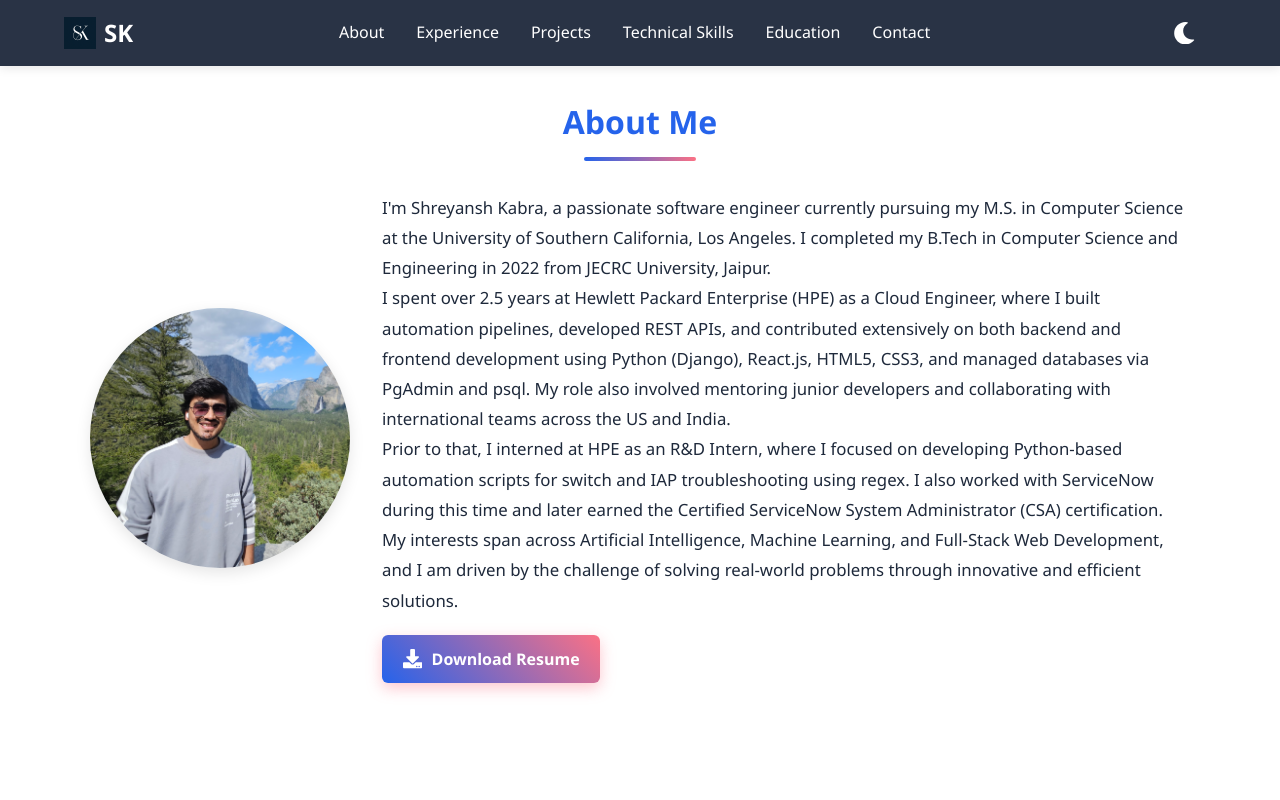
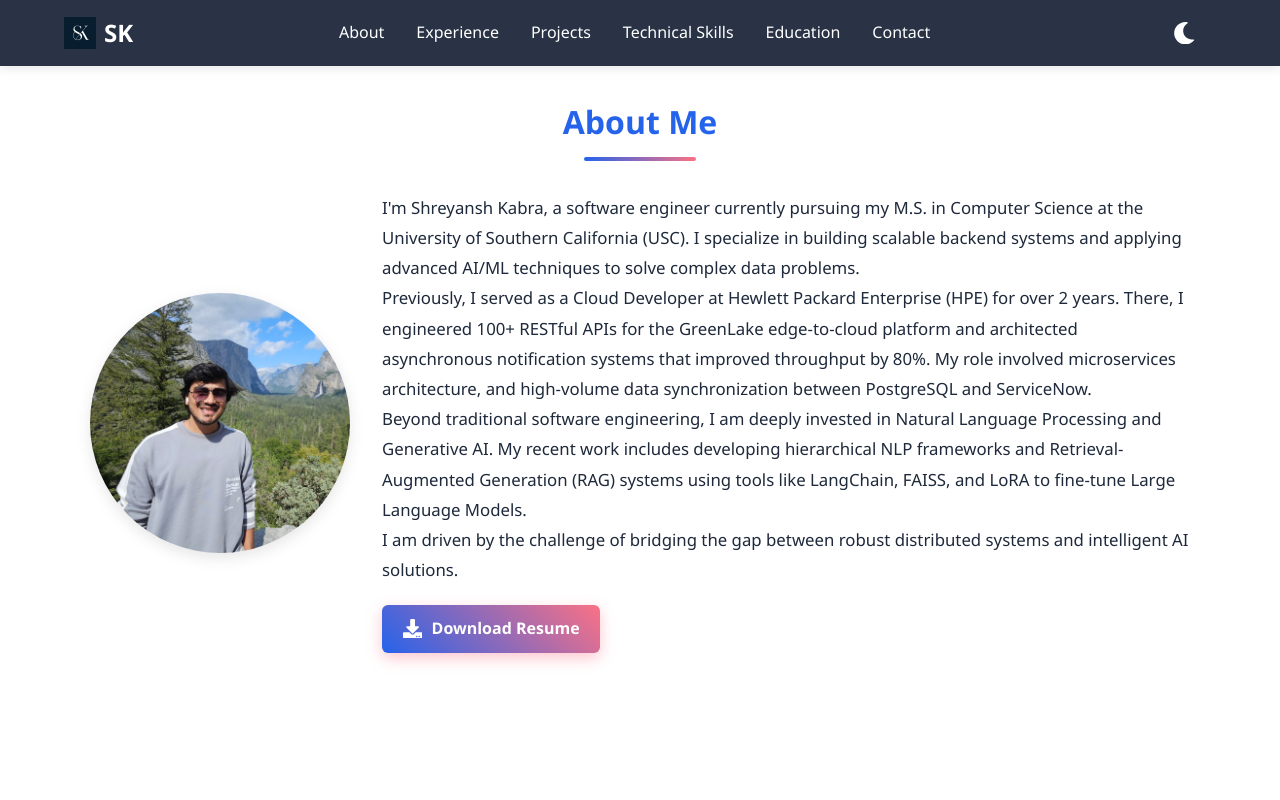
Before and after one commit to kabrashrey/shreyansh_kabra, a React (Vite) app in the folder shreyansh_kabra/: page / in a window 1280 px wide. Shown: the top 800 px of the page. Built offline with nearby package versions, Linux system fonts and the light colour scheme.

Commit message:
Updating technical skills, experiences, resume

```diff
--- a/shreyansh_kabra/src/components/about/about.tsx
+++ b/shreyansh_kabra/src/components/about/about.tsx
@@ -11,35 +11,33 @@ const About = () => {
         <img src={profileImg} alt="Shreyansh Kabra" className="about-image" />
         <div className="about-text">
           <p>
-            I'm Shreyansh Kabra, a passionate software engineer currently
-            pursuing my M.S. in Computer Science at the University of Southern
-            California, Los Angeles. I completed my B.Tech in Computer Science
-            and Engineering in 2022 from JECRC University, Jaipur.
+            I'm Shreyansh Kabra, a software engineer currently pursuing my M.S.
+            in Computer Science at the University of Southern California (USC).
+            I specialize in building scalable backend systems and applying
+            advanced AI/ML techniques to solve complex data problems.
           </p>
 
           <p>
-            I spent over 2.5 years at Hewlett Packard Enterprise (HPE) as a
-            Cloud Engineer, where I built automation pipelines, developed REST
-            APIs, and contributed extensively on both backend and frontend
-            development using Python (Django), React.js, HTML5, CSS3, and
-            managed databases via PgAdmin and psql. My role also involved
-            mentoring junior developers and collaborating with international
-            teams across the US and India.
+            Previously, I served as a Cloud Developer at Hewlett Packard
+            Enterprise (HPE) for over 2 years. There, I engineered 100+ RESTful
+            APIs for the GreenLake edge-to-cloud platform and architected
+            asynchronous notification systems that improved throughput by 80%.
+            My role involved microservices
+            architecture, and high-volume data synchronization between
+            PostgreSQL and ServiceNow.
           </p>
 
           <p>
-            Prior to that, I interned at HPE as an R&D Intern, where I focused
-            on developing Python-based automation scripts for switch and IAP
-            troubleshooting using regex. I also worked with ServiceNow during
-            this time and later earned the Certified ServiceNow System
-            Administrator (CSA) certification.
+            Beyond traditional software engineering, I am deeply invested in
+            Natural Language Processing and Generative AI. My recent work
+            includes developing hierarchical NLP frameworks and
+            Retrieval-Augmented Generation (RAG) systems using tools like
+            LangChain, FAISS, and LoRA to fine-tune Large Language Models.
           </p>
 
           <p>
-            My interests span across Artificial Intelligence, Machine Learning,
-            and Full-Stack Web Development, and I am driven by the challenge of
-            solving real-world problems through innovative and efficient
-            solutions.
+            I am driven by the challenge of bridging the gap between robust
+            distributed systems and intelligent AI solutions.
           </p>
           <a
             href={resume}
--- a/shreyansh_kabra/src/components/experiences/experiences.tsx
+++ b/shreyansh_kabra/src/components/experiences/experiences.tsx
@@ -9,7 +9,8 @@ const experiences = [
     logo: hpeLogo,
     website: "https://www.hpe.com/",
     description:
-      "At HPE, I worked as a Cloud Developer, building APIs using Python, Django, and DRF for invoice management and contracts onboarding portals that integrated PostgreSQL and ServiceNow. I automated data workflows with Apache Airflow, built end-to-end API and UI components for a web-based notification system that improved communication efficiency by 80%, and contributed to the HPE GreenLake NaaS platform with cross-module REST API integrations. I also developed dynamic ITSM forms, reducing submission errors by over 50%, led mentoring sessions for junior developers, and collaborated with over 10 international cross-functional teams to ensure timely project delivery.",
+      "Engineered over 100 RESTful APIs using Python, Django, and DRF for the GreenLake edge-to-cloud platform, facilitating high-volume data synchronization between PostgreSQL and ServiceNow. Architected an asynchronous email notification system that improved throughput by 80% and reduced request latency. Additionally, optimized cross-module integrations for the Service Insights Portal and reduced submission errors by 50% through enhanced validation logic.",
+    // "At HPE, I worked as a Cloud Developer, building APIs using Python, Django, and DRF for invoice management and contracts onboarding portals that integrated PostgreSQL and ServiceNow. I automated data workflows with Apache Airflow, built end-to-end API and UI components for a web-based notification system that improved communication efficiency by 80%, and contributed to the HPE GreenLake NaaS platform with cross-module REST API integrations. I also developed dynamic ITSM forms, reducing submission errors by over 50%, led mentoring sessions for junior developers, and collaborated with over 10 international cross-functional teams to ensure timely project delivery.",
   },
   {
     company: "Hewlett Packard Enterprise",
@@ -18,7 +19,8 @@ const experiences = [
     logo: hpeLogo,
     website: "https://www.hpe.com/",
     description:
-      "During my internship at HPE in the NaaS team, I developed a Python package with async capabilities to automate switch and IAP configuration, eliminating 90% of manual setup time. I enhanced the troubleshooting workflow by reducing manual effort by 70% and improved execution speed through asynchronous patterns. I also created REST APIs to integrate ServiceNow with internal tooling, improving data exchange and operational efficiency by over 50%.",
+      "Developed an asynchronous Python package to automate network device calibration, eliminating over 90% of manual work and boosting system reliability at scale. Streamlined troubleshooting report generation and execution workflows, which reduced task completion time by 50% and overall manual effort by 70%.",
+    // "During my internship at HPE in the NaaS team, I developed a Python package with async capabilities to automate switch and IAP configuration, eliminating 90% of manual setup time. I enhanced the troubleshooting workflow by reducing manual effort by 70% and improved execution speed through asynchronous patterns. I also created REST APIs to integrate ServiceNow with internal tooling, improving data exchange and operational efficiency by over 50%.",
   },
 ];
 
--- a/shreyansh_kabra/src/components/technical/technical.tsx
+++ b/shreyansh_kabra/src/components/technical/technical.tsx
@@ -4,7 +4,7 @@ import "./technical.scss";
 import {
   SiReact,
   SiPython,
-  SiDocker,
+  SiCplusplus,
   SiPandas,
   SiNumpy,
   SiJavascript,
@@ -16,32 +16,42 @@ import {
   SiCss3,
   SiAndroid,
   SiTensorflow,
-  SiKeras
+  SiKeras,
+  SiHuggingface,
+  SiPostman,
+  SiGit
 } from "react-icons/si";
 
-import { FaGit } from "react-icons/fa";
+// import { FaGit } from "react-icons/fa";
 import { DiNodejs } from "react-icons/di";
 import { GiBrain } from "react-icons/gi";
 
 const skills = [
+  // Language
+  { name: "Python", Icon: SiPython },
+  { name: "JavaScript", Icon: SiJavascript },
+  { name: "C++", Icon: SiCplusplus },
+  // Web & Backend
   { name: "React", Icon: SiReact },
-  { name: "Python", Icon: SiPython },
-  { name: "Docker", Icon: SiDocker },
+  { name: "Node.js", Icon: DiNodejs },
+  { name: "Django", Icon: SiDjango },
+  { name: "HTML5", Icon: SiHtml5 },
+  { name: "CSS3", Icon: SiCss3 },
+  // Databases
+  { name: "PostgreSQL", Icon: SiPostgresql },
+  { name: "MongoDB", Icon: SiMongodb },
+  // AI / ML / Data Science
+  { name: "TensorFlow", Icon: SiTensorflow },
+  { name: "Keras", Icon: SiKeras },
+  { name: "Hugging Face", Icon: SiHuggingface },
+  { name: "NLP", Icon: GiBrain },
   { name: "Pandas", Icon: SiPandas },
   { name: "NumPy", Icon: SiNumpy },
-  { name: "JavaScript", Icon: SiJavascript },
-  { name: "Node.js", Icon: DiNodejs },
-  { name: "Django", Icon: SiDjango },
-  { name: "PostgreSQL", Icon: SiPostgresql },
-  { name: "MongoDB", Icon: SiMongodb },
-  { name: "Git", Icon: FaGit },
+  // Tools & Cloud
   { name: "GCP", Icon: SiGooglecloud },
-  { name: "HTML5", Icon: SiHtml5 },
-  { name: "CSS3", Icon: SiCss3 },
+  { name: "Git", Icon: SiGit },
+  { name: "Postman", Icon: SiPostman },
   { name: "Android", Icon: SiAndroid },
-  { name: "TensorFlow", Icon: SiTensorflow },
-  { name: "Keras", Icon: SiKeras },
-  { name: "NLP", Icon: GiBrain },
 ];
 
 const Technical: React.FC = () => {
```
Also changed, not shown: 1 other file (tests, documents, lock files or other folders).
